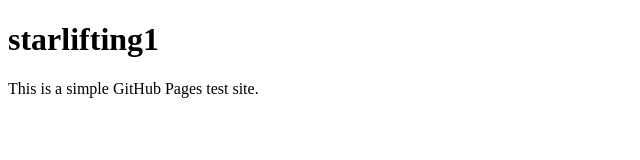
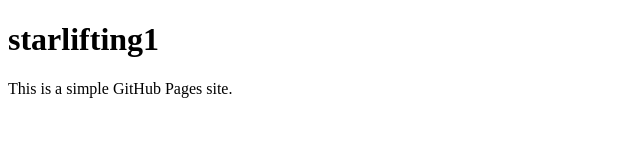
Before and after one commit to starlifting1/starlifting1.github.io, a plain HTML site: page index.html in a window 1280 px wide. Shown: the full height of the page, 0-640 px from the left. Drawn offline with Linux system fonts and the light colour scheme.

Commit message:
Update paragraph text in index.html

```diff
--- a/index.html
+++ b/index.html
@@ -7,6 +7,6 @@
 </head>
 <body>
   <h1>starlifting1</h1>
-  <p>This is a simple GitHub Pages test site.</p>
+  <p>This is a simple GitHub Pages site.</p>
 </body>
 </html>
```
